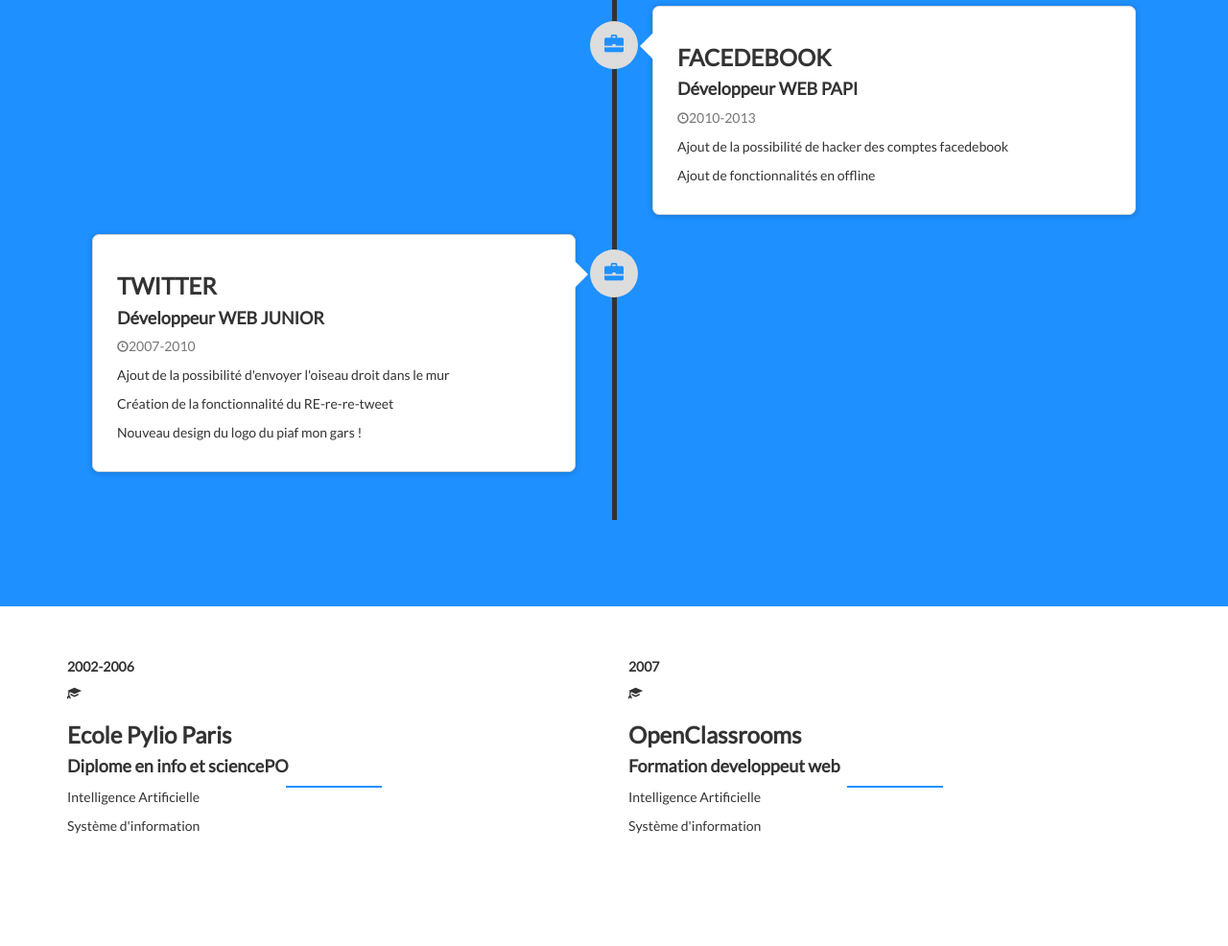
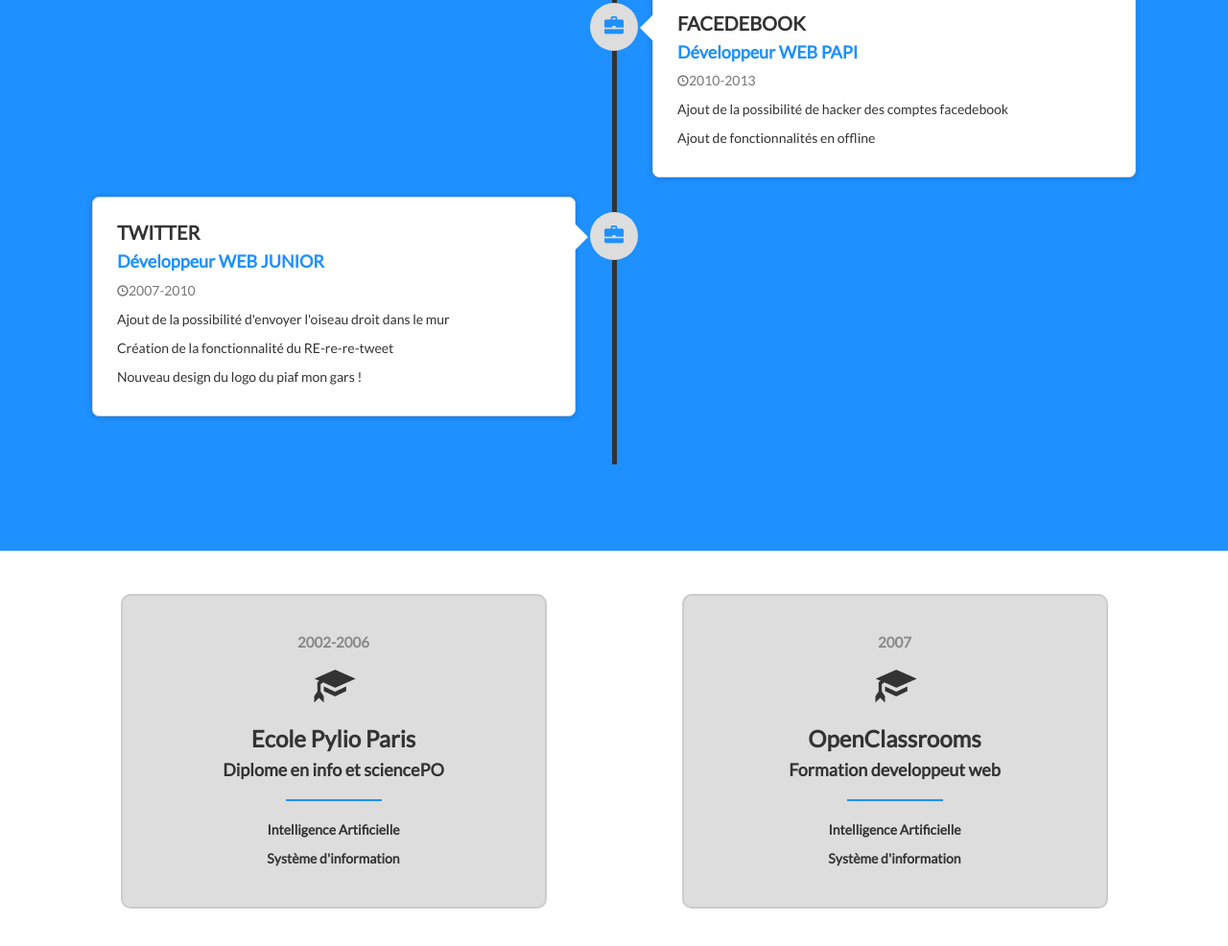
Before and after one commit to Eredost/Mon-CV, a plain HTML site: page index.html in a window 1280 px wide. Shown: the part 1711-2697 px from the top of the page at 96% size. Before the commit the page ends 2672 px from the top, so only its background shows below. Drawn offline with nearby package versions, Linux system fonts and the light colour scheme.

Commit message:
Ajout du CSS relatif à la section 'Education'

```diff
--- a/Css/styles.css
+++ b/Css/styles.css
@@ -242,3 +242,70 @@ section .heading h2 {
     left: -14px;
     right: auto;
 }
+
+.timeline-heading h3 {
+
+    margin-top: 5px;
+    font-size: 20px;
+}
+
+.timeline-heading h4 {
+
+    color: dodgerblue;
+}
+
+/* EDUCATION */
+
+#education {
+
+    background: #fff;
+}
+
+#education .heading h2 {
+
+    color: dodgerblue;
+}
+
+.education-block {
+
+    width: 80%;
+    margin: 0 auto;
+    text-align: center;
+    padding: 30px;
+    background: #ddd;
+    border-radius: 10px;
+    border: 2px solid #ccc;
+    margin-bottom: 20px;
+}
+
+.education-block h5 {
+
+    color: #888;
+    font-size: 15px;
+    margin-bottom: 15px;
+}
+
+.education-block .glyphicon {
+
+    font-size: 40px;
+}
+
+.educatiion-block h3 {
+
+    color: dodgerblue;
+}
+
+.education-block h4 {
+
+    margin-bottom: 20px;
+}
+
+.education-block p {
+
+    font-weight: bold;
+}
+
+.education-block .red-divider {
+
+    margin-bottom: 20px;
+}
```
